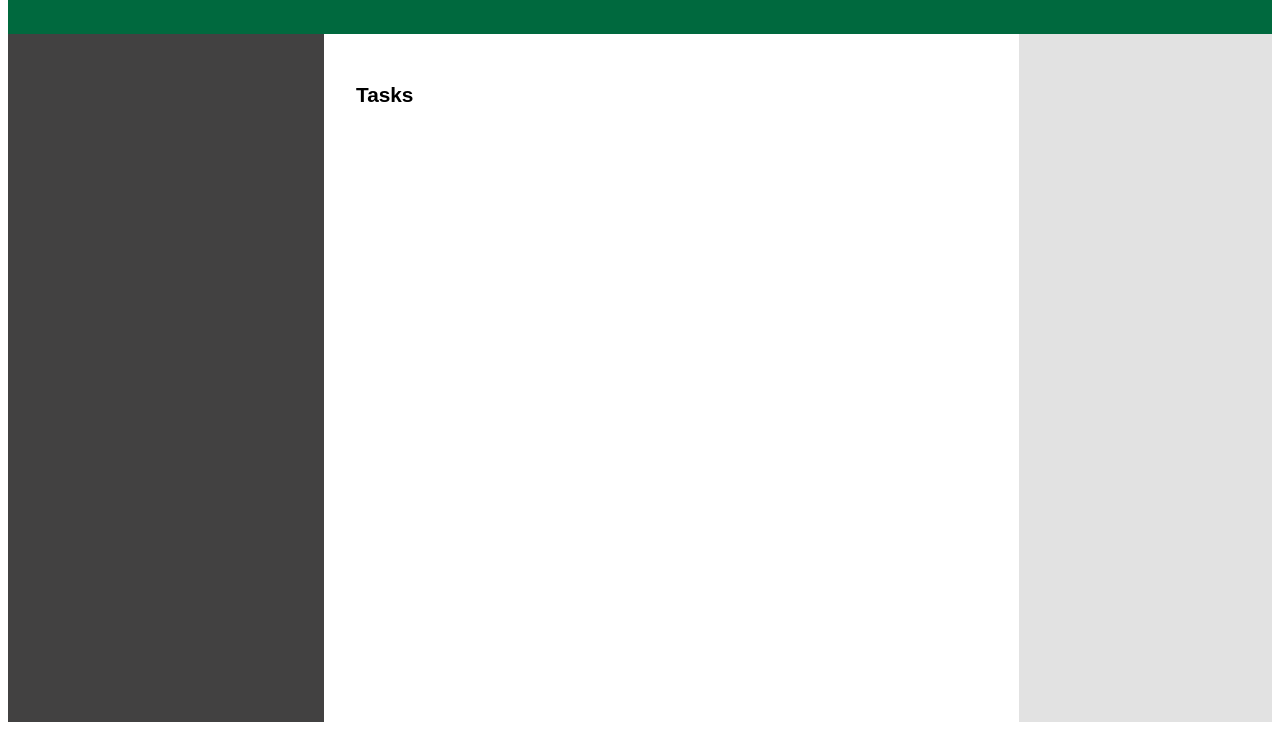
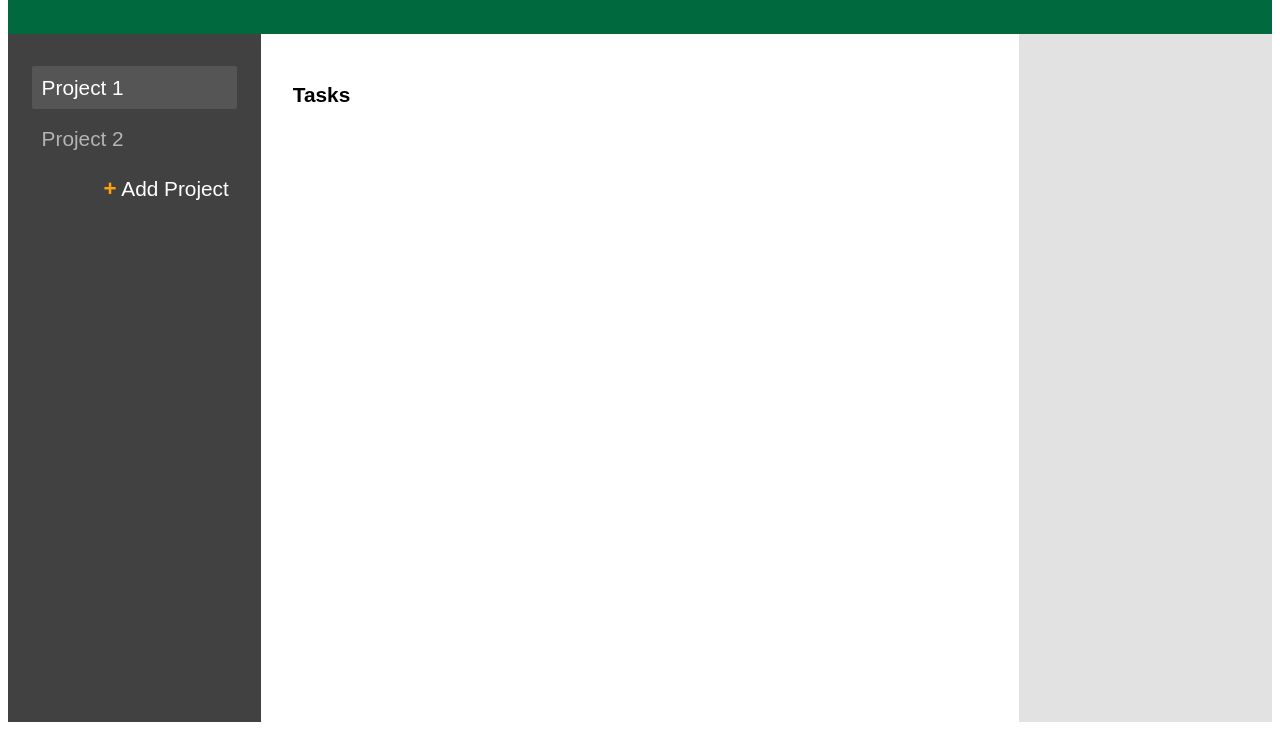
Before and after one commit to kevinzhou22/todo-list, a website built with webpack: page dist/index.html in a window 1280 px wide. Shown: the part 86-816 px from the top of the page. Built offline with nearby package versions, Linux system fonts and the light colour scheme; files whose address does not match are found by name.

Commit message:
Add elements and styling to projects panel on the UI
Add example project divs into index.html

```diff
--- a/dist/index.html
+++ b/dist/index.html
@@ -11,7 +11,13 @@
     <h1>To Do</h1>
 </header>
 <div class="main-content">
-    <div class="projects-pane"></div>
+    <div class="projects-pane">
+        <div class="projects-container">
+            <div class="project selected-project">Project 1</div>
+            <div class="project">Project 2</div>
+            <button class="add-project-button"><span class="plus-icon">+</span> Add Project</button>
+        </div>
+    </div>
    <div class="tasks-pane">
        <h2 class="tasks-pane-header">Tasks</h2>
    </div>
--- a/dist/style.css
+++ b/dist/style.css
@@ -25,7 +25,7 @@ header {
 }
 .main-content {
     display: grid;
-    grid-template-columns: 25% 1fr 20%;
+    grid-template-columns: 20% 1fr 20%;
     grid-template-rows: 1fr;
     height: calc(100vh - 7rem);
     justify-items: stretch;
@@ -61,7 +61,7 @@ header h1 {
 /* Projects Pane Formatting */
 
 .projects-pane {
-    padding: 2rem 2rem;
+    padding: 2rem 1.5rem;
 }
 
 .projects-pane h1 {
@@ -69,6 +69,54 @@ header h1 {
     font-size: 2.5rem;
     font-weight: bold;
 }
+.projects-pane .projects-container {
+    width: 100%;
+    margin: 0 auto;
+}
+
+.projects-pane .project {
+    margin-bottom: 0.5rem;
+    width: 100%;
+    border-radius: 2px;
+    padding: 0.6rem 0.6rem;
+    box-sizing: border-box;
+    font-weight: 500;
+    font-size: 1.3rem;
+    color: rgb(180,180,180);
+}
+
+.projects-pane .project:hover {
+    cursor: pointer;
+    background-color: rgb(85,85,85);
+}
+
+.projects-pane .project.selected-project {
+    background-color: rgb(85,85,85);
+    color: var(--white);
+}
+
+.projects-pane .add-project-button {
+    background-color: var(--granite-gray);
+    border: none;
+    color: white;
+    font-size: 1.3rem;
+    border-radius: 2px;
+    padding: 0.5rem 0.5rem;
+    text-align: right;
+    float:right;
+}
+
+.projects-pane .add-project-button:hover {
+    background-color: rgb(85,85,85);
+    cursor: pointer;
+}
+
+.projects-pane .add-project-button .plus-icon{
+   color: var(--bonfire-orange);
+   font-weight: bold;
+   font-size: 1.4rem;
+}
+
 
 /* Tasks Pane Formatting */
 
```
